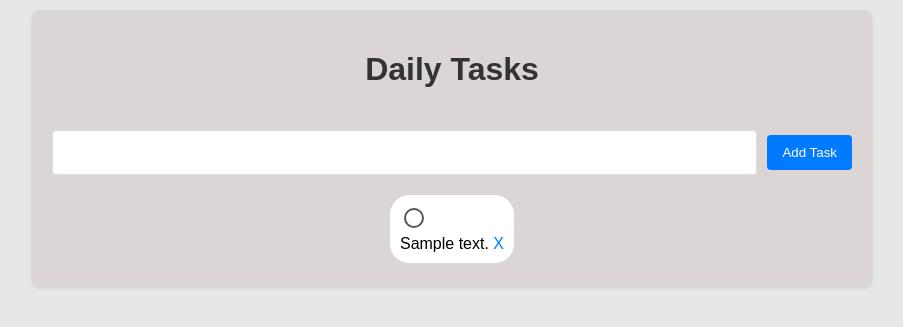
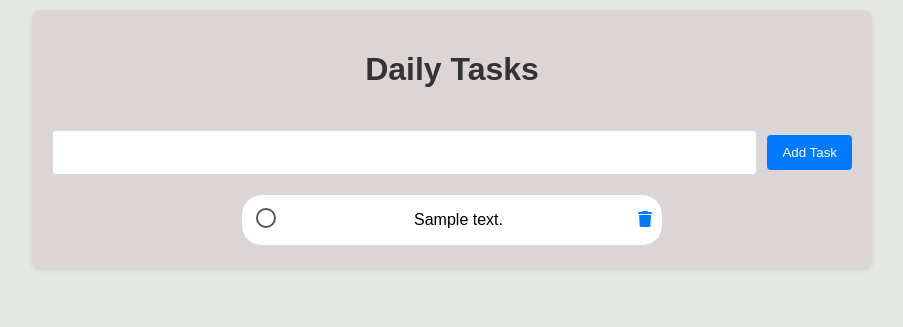
Before and after one commit to GEO-HACK/my_flask_app, a Flask app: template templates/dailytask.html in a window 1280 px wide. Shown: the part 90-417 px from the top of the page, without its empty margins (188-1091 px from the left). Run offline with Flask 3, Linux system fonts and the light colour scheme; the template is opened without the code that fills it: most values are stand-ins (such as "Sample title", 1, 10 or a date in 2020).

Commit message:
added icons for visibility

```diff
--- a/static/style.css
+++ b/static/style.css
@@ -56,6 +56,12 @@ nav ul {
     gap: 20px;
 }
 .task-item {
+    display: flex;
+    justify-content: space-between;
+    align-items: center;
+    padding:10px;
+    max-width: 800px;
+    min-width: 400px;
 
 
     padding: 10px;
--- a/templates/dailytask.html
+++ b/templates/dailytask.html
@@ -1,10 +1,17 @@
 <!DOCTYPE html>
 <html lang="en">
   <head>
-    <meta charset="UTF-8">
-    <meta name="viewport" content="width=device-width, initial-scale=1.0">
+    <meta charset="UTF-8" />
+    <meta name="viewport" content="width=device-width, initial-scale=1.0" />
     <title>Daily Tasks</title>
-    <link rel="stylesheet" href="{{ url_for('static', filename='style.css') }}">
+    <link
+      rel="stylesheet"
+      href="{{ url_for('static', filename='style.css') }}"
+    />
+    <link
+      rel="stylesheet"
+      href="https://cdnjs.cloudflare.com/ajax/libs/font-awesome/6.4.0/css/all.min.css"
+    />
   </head>
   <body>
     <nav>
@@ -18,9 +25,12 @@
       <h1>Daily Tasks</h1>
 
       <!-- Add Task Form -->
-        <form action="{{ url_for('main.dailytask') }}" method="post" class="task-form">
-
-            <input type="text" id="task" name="task" required>
+      <form
+        action="{{ url_for('main.dailytask') }}"
+        method="post"
+        class="task-form"
+      >
+        <input type="text" id="task" name="task" required />
         <button type="submit">Add Task</button>
       </form>
 
@@ -30,24 +40,40 @@
         {% for task in tasks %}
 
         <div class="task-item">
-                        <form action= "{{ url_for('main.complete_task', task_id=task.id)}}"
-                                method="get" class="text-inline">
-                               <input type="checkbox" name="completed" class="custom-checkbox" onChange="this.form.submit()" {% if task.completed %} checked {% endif %}>
-
+          <form
+            action="{{ url_for('main.complete_task', task_id=task.id)}}"
+            method="get"
+            class="text-inline"
+          >
+            <input
+              type="checkbox"
+              name="completed"
+              class="custom-checkbox"
+              onChange="this.form.submit()"
+              {%
+              if
+              task.completed
+              %}
+              checked
+              {%
+              endif
+              %}
+            />
           </form>
 
           <span class="{% if task.completed %}completed{% endif %}">
             {{ task.text }}
           </span>
 
-                    <a href="{{ url_for('main.delete_task', task_id=task.id) }}">X</a>
+          <a href="{{ url_for('main.delete_task', task_id=task.id) }}">
+            <i class="fa-solid fa-trash"></i>
+          </a>
         </div>
         {% endfor %}
       </div>
       {% else %}
-            <p>No tasks yet. Add one above!</p>,
-        {% endif %}
+      <p>No tasks yet. Add one above!</p>
+      , {% endif %}
     </div>
-
   </body>
 </html>
```
Lines whose indentation alone changed are shown as unchanged.
